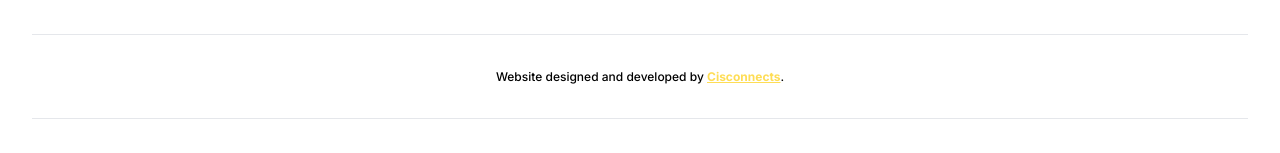
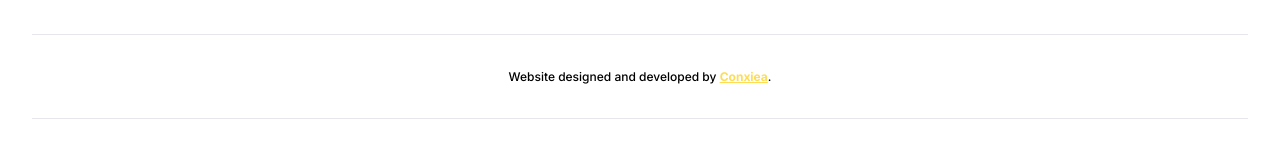
Before and after one commit to meadows123/GroundCover, a React (Vite) app: page /#/contact in a window 1280 px wide. Shown: the part 1661-1814 px from the top of the page. Built offline with nearby package versions, Linux system fonts and the light colour scheme.

Commit message:
New updates 5

```diff
--- a/src/components/Footer.jsx
+++ b/src/components/Footer.jsx
@@ -161,12 +161,12 @@
             <p className="text-black text-xs leading-relaxed max-w-2xl mx-auto font-medium">
               Website designed and developed by{' '}
               <a
-                href="https://www.cisconnects.com"
+                href="https://www.conxiea.com"
                 target="_blank"
                 rel="noopener noreferrer"
                 className="text-[#fedd55] hover:text-[#fedd55]/80 font-bold transition-colors duration-300 underline"
               >
-                Cisconnects
+                Conxiea
               </a>
               .
             </p>
```
